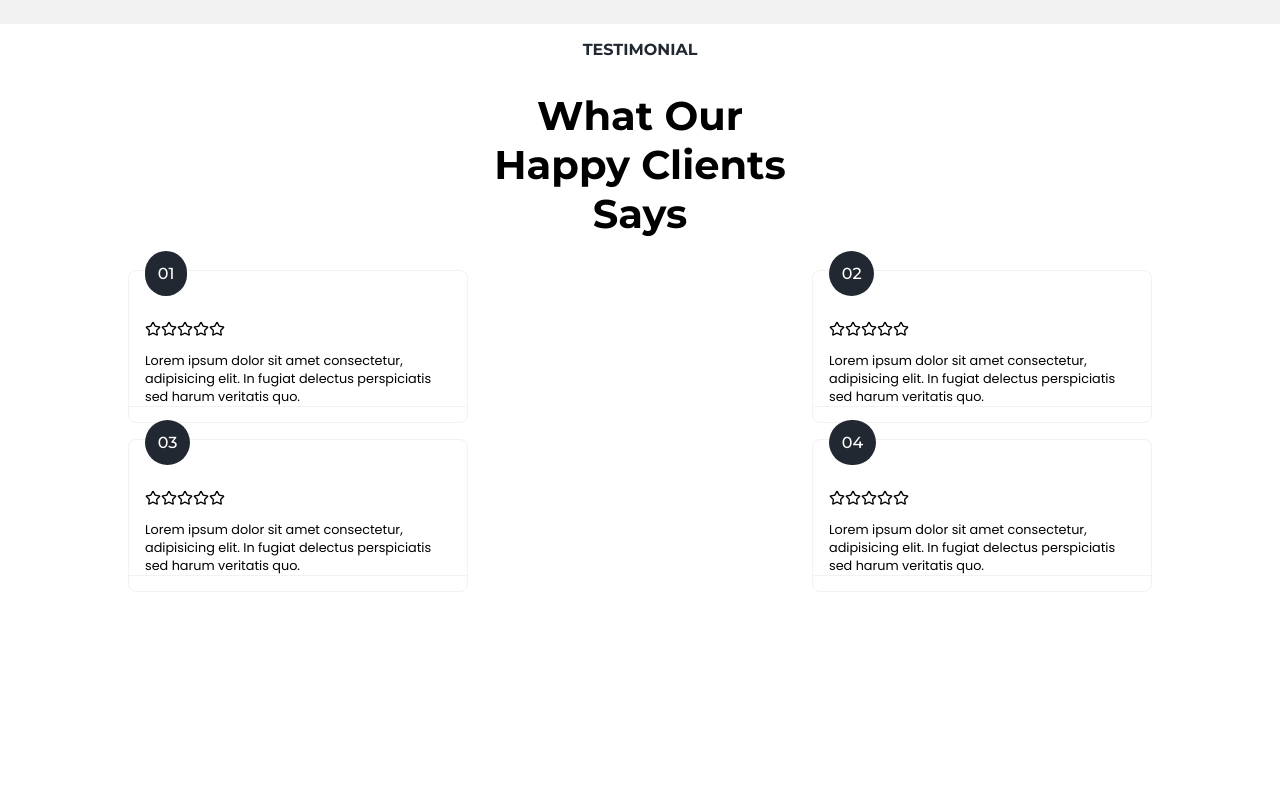
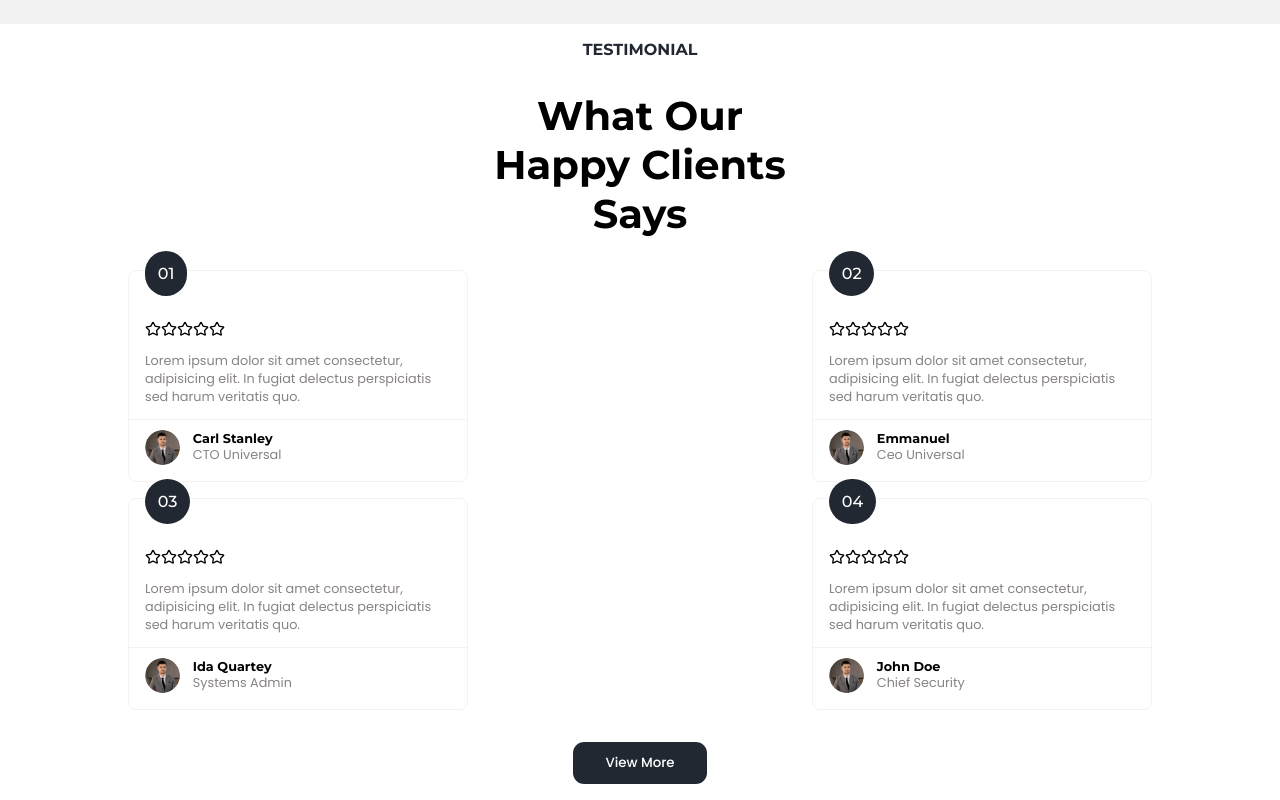
Before and after one commit to Carl0017/HomeScope, a React (Vite) app: page / in a window 1280 px wide. Shown: the part 3782-4582 px from the top of the page. Before the commit the page ends 4390 px from the top, so only its background shows below. Built offline with nearby package versions, Linux system fonts and the light colour scheme.

Commit message:
Testimonial cards made dynamic

```diff
--- a/src/Pages/Home/App.jsx
+++ b/src/Pages/Home/App.jsx
@@ -23,6 +23,7 @@ import image3 from "../../assets/2-3.png";
 import image4 from "../../assets/2-4.png";
 import image5 from "../../assets/2-5.png";
 import image6 from "../../assets/2-6.png";
+import Icon from "../../assets/about.png";
 
 function HeadTag({ closeHead }) {
   return (
@@ -187,7 +188,7 @@ function AvailableCard(props) {
 }
 
 function ReviewCard(props) {
-  return(
+  return (
     <>
       <div className="reviewCard">
         <div className="cardHead">{props.Id}</div>
@@ -199,18 +200,20 @@ function ReviewCard(props) {
             <Star />
             <Star />
           </span>
-
-        <h3>Lorem ipsum dolor sit amet consectetur, adipisicing elit. In fugiat delectus perspiciatis sed harum veritatis quo.</h3>
+          <h3>{props.Testimonial}</h3>
         </div>
-
         <div className="divider"></div>
 
         <div className="cardBottom">
-
+          <img src={props.Icon} alt="" />
+          <span>
+            <h1>{props.Name}</h1>
+            <p> {props.Role}</p>
+          </span>
         </div>
       </div>
     </>
-  )
+  );
 }
 
 function App() {
@@ -396,12 +399,41 @@ function App() {
         <h1>What Our Happy Clients Says</h1>
 
         <div className="testimonialCardWrapper">
-        <ReviewCard Id="01" />
-        <ReviewCard Id="02" />
-        <ReviewCard Id="03" />
-        <ReviewCard Id="04" />
+          <ReviewCard
+            Id="01"
+            Testimonial="Lorem ipsum dolor sit amet consectetur, adipisicing elit. In fugiat
+            delectus perspiciatis sed harum veritatis quo."
+            Icon={Icon}
+            Name="Carl Stanley"
+            Role="CTO Universal"
+          />
+          <ReviewCard
+            Id="02"
+            Testimonial="Lorem ipsum dolor sit amet consectetur, adipisicing elit. In fugiat
+            delectus perspiciatis sed harum veritatis quo."
+            Icon={Icon}
+            Name="Emmanuel"
+            Role="Ceo Universal"
+          />
+          <ReviewCard
+            Id="03"
+            Testimonial="Lorem ipsum dolor sit amet consectetur, adipisicing elit. In fugiat
+            delectus perspiciatis sed harum veritatis quo."
+            Icon={Icon}
+            Name="Ida Quartey"
+            Role="Systems Admin"
+          />
+          <ReviewCard
+            Id="04"
+            Testimonial="Lorem ipsum dolor sit amet consectetur, adipisicing elit. In fugiat
+            delectus perspiciatis sed harum veritatis quo."
+            Icon={Icon}
+            Name="John Doe"
+            Role="Chief Security"
+          />
+        </div>
 
-      </div>
+        <button>View More</button>
       </div>
     </>
   );
--- a/src/Pages/Home/App.scss
+++ b/src/Pages/Home/App.scss
@@ -488,6 +488,7 @@
       .cardBody{
         @include flex(column, .5rem, space-between);
         align-items: flex-start;
+        padding-bottom: .8rem;
 
         .starWrapper{
             svg{
@@ -500,6 +501,7 @@
           font-size: .8rem;
           text-align: left;
           font-weight: 400;
+          color: #888383;
         }
       }
 
@@ -510,7 +512,38 @@
         width: 100%;
         height: 1px;
       }
+
+      .cardBottom{
+        margin-top: .7rem;
+        @include flex (row, .8rem, space-between);
+
+        img{
+          width: 35px;
+          height: 35px;
+          border-radius: 10rem;
+        }
+
+        span{
+          width: 100%;
+          @include flex (column, 0, space-between);
+          align-items: flex-start;
+
+          h1{
+            font-size: .8rem;
+            width: fit-content;
+          }
+
+          p{
+            font-size: .8rem;
+            font-weight: 400;
+            color: #888383;
+          }
+        }
+      }
     }
+  }
+  button{
+    @include defbutton($dark, #fff, .7rem 2rem, .7rem);
   }
 }
 
```
Also changed, not shown: src/assets/about.png (added). Lines whose indentation alone changed are shown as unchanged.
